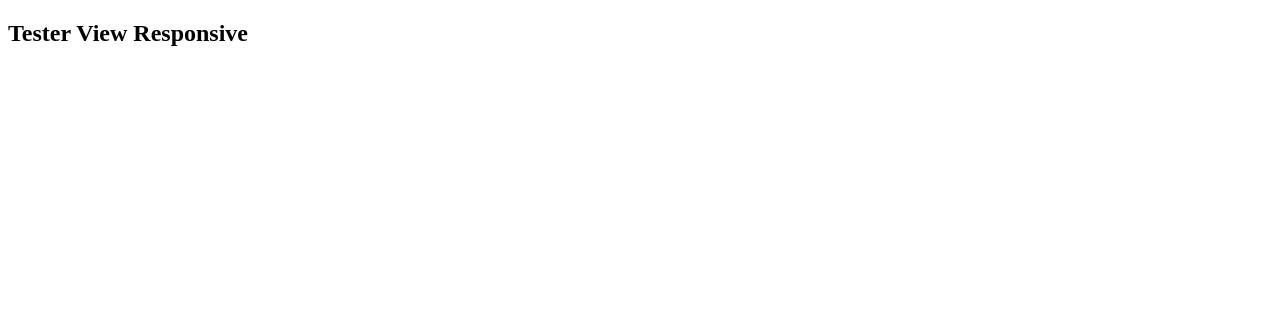
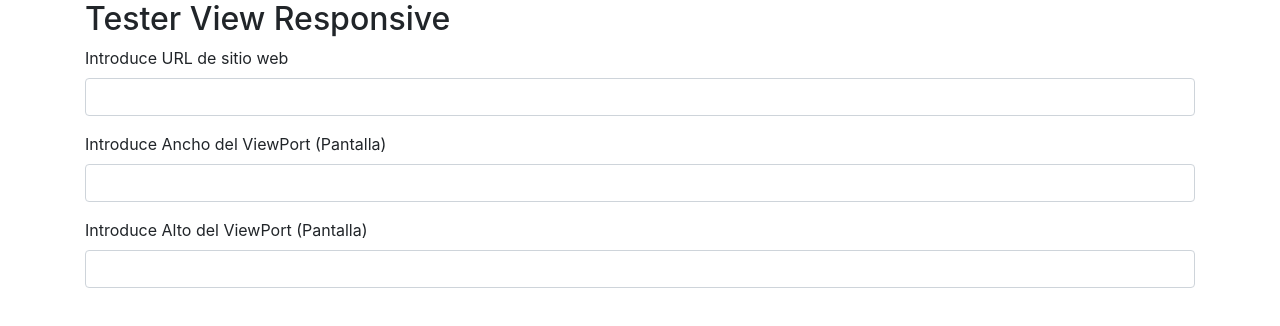
Before and after one commit to Nanreh26/Test_Responsive, a plain HTML site: page index.html in a window 1280 px wide. Drawn offline with nearby package versions, Linux system fonts and the light colour scheme.

Commit message:
Update index.html

```diff
--- a/index.html
+++ b/index.html
@@ -1,9 +1,30 @@
 <!DOCTYPE html>
 <html>
 <head>
+	<link rel="stylesheet" href="https://stackpath.bootstrapcdn.com/bootstrap/4.1.1/css/bootstrap.min.css" integrity="sha384-WskhaSGFgHYWDcbwN70/dfYBj47jz9qbsMId/iRN3ewGhXQFZCSftd1LZCfmhktB" crossorigin="anonymous">
 	<title>Tester View Responsive</title>
 </head>
 <body>
-	<h2>Tester View Responsive</h2>
+	<div class="container">
+		<h2>Tester View Responsive</h2>
+		  <div class="form-group">
+		    <label>Introduce URL de sitio web</label>
+		    <input type="text" class="form-control" id="url">
+		  </div>
+		  <div class="form-group">
+		    <label>Introduce Ancho del ViewPort (Pantalla)</label>
+		    <input type="text" class="form-control" id="width">
+		  </div>
+		  <div class="form-group">
+		    <label>Introduce Alto del ViewPort (Pantalla)</label>
+		    <input type="text" class="form-control" id="height">
+		  </div>
+	</div>
+	<script src="https://code.jquery.com/jquery-3.3.1.slim.min.js" integrity="sha384-q8i/X+965DzO0rT7abK41JStQIAqVgRVzpbzo5smXKp4YfRvH+8abtTE1Pi6jizo" crossorigin="anonymous"></script>
+	<script src="https://cdnjs.cloudflare.com/ajax/libs/popper.js/1.14.3/umd/popper.min.js" integrity="sha384-ZMP7rVo3mIykV+2+9J3UJ46jBk0WLaUAdn689aCwoqbBJiSnjAK/l8WvCWPIPm49" crossorigin="anonymous"></script>
+	<script src="https://stackpath.bootstrapcdn.com/bootstrap/4.1.1/js/bootstrap.min.js" integrity="sha384-smHYKdLADwkXOn1EmN1qk/HfnUcbVRZyYmZ4qpPea6sjB/pTJ0euyQp0Mk8ck+5T" crossorigin="anonymous"></script>
+
+	<script>
+	</script>
 </body>
 </html>
```
